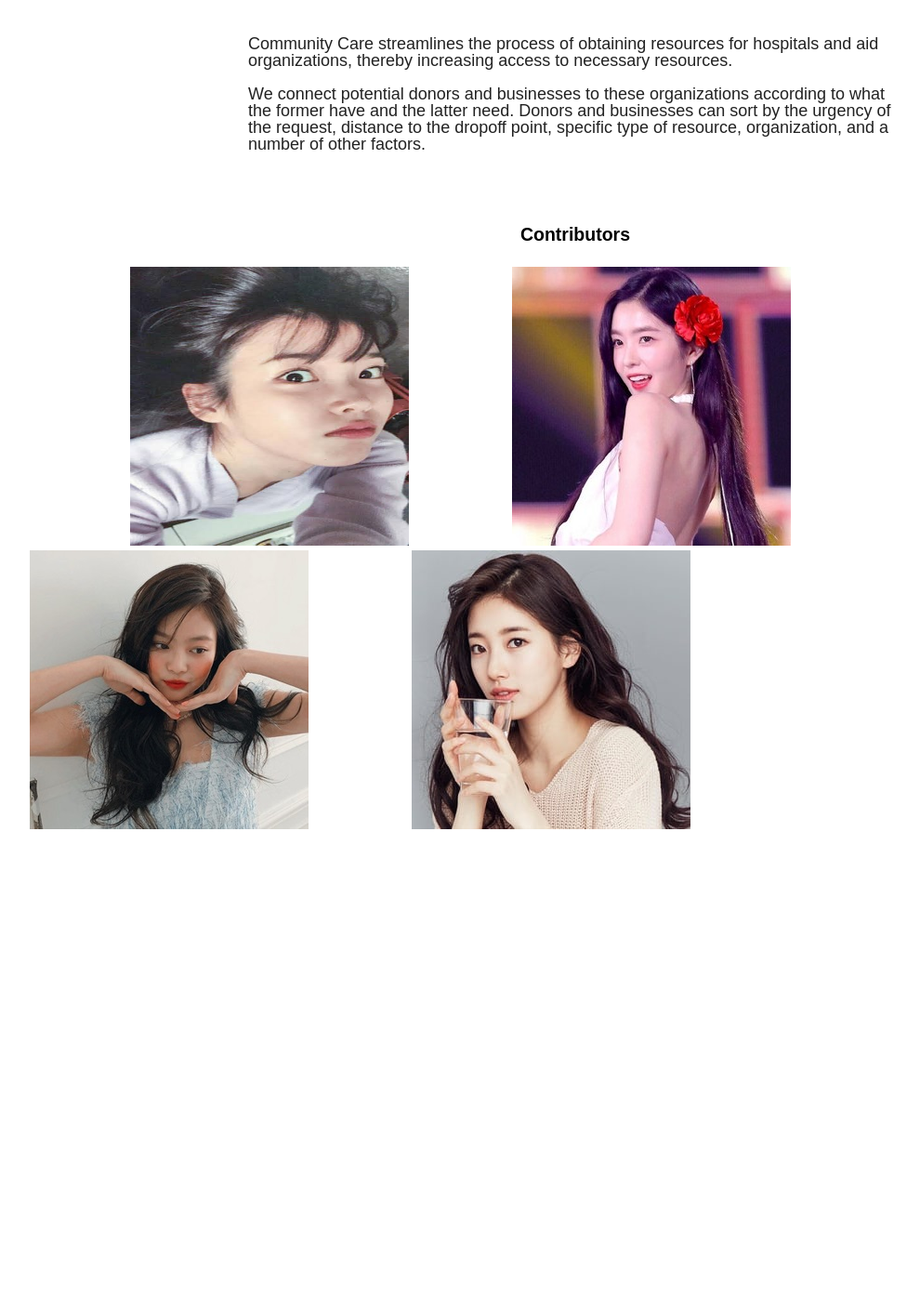
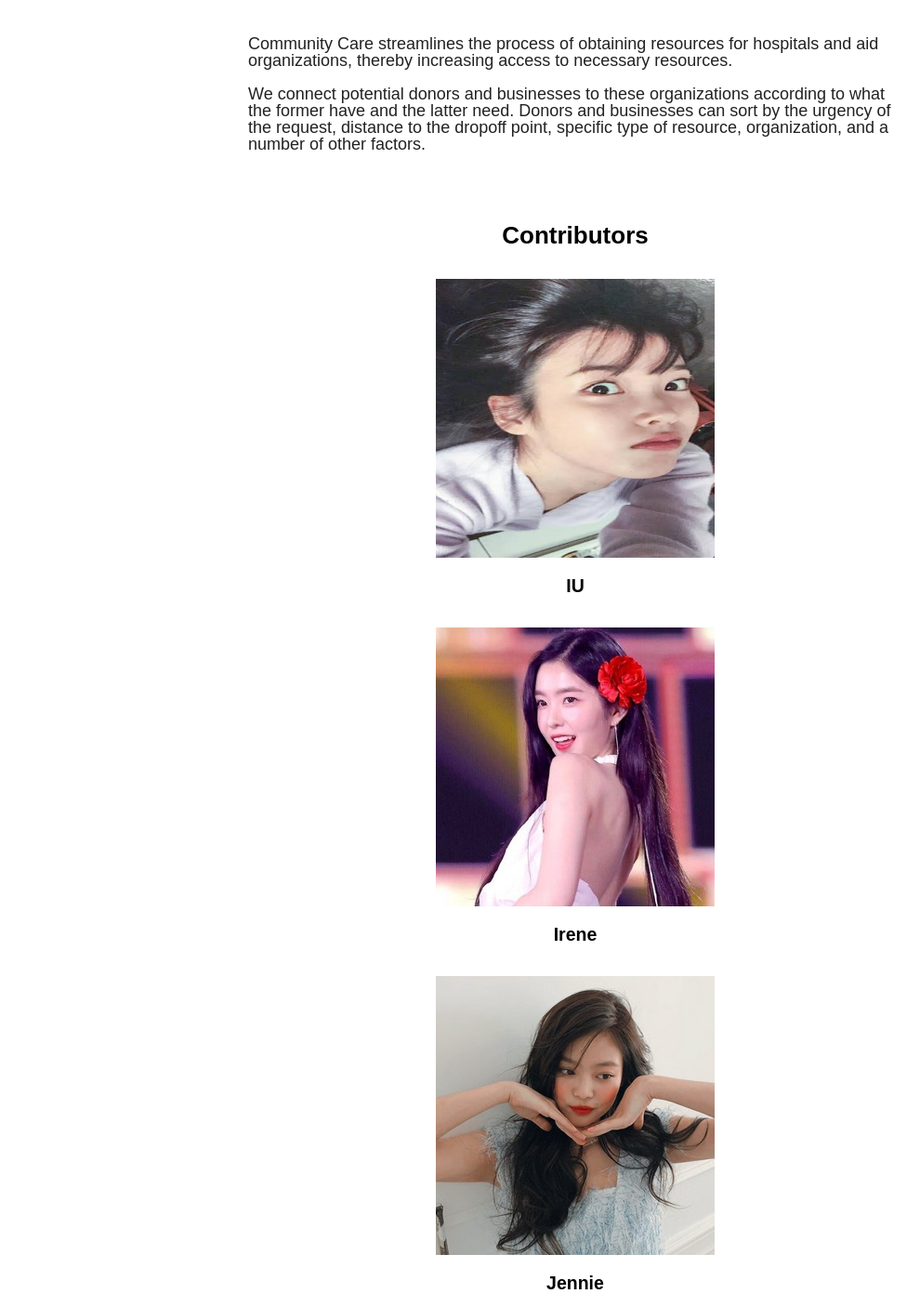
Before and after one commit to andrewli8/CharityWeb, a website: page public/about.html in a window 1280 px wide. Shown: the part 314-1720 px from the top of the page at 93% size, without its empty margins (21-1011 px from the left). Before the commit the page ends 1264 px from the top, so only its background shows below. Drawn offline with Linux system fonts and the light colour scheme.

Commit message:
Updated contributors

```diff
--- a/public/about.html
+++ b/public/about.html
@@ -28,16 +28,24 @@
                 We connect potential donors and businesses to these organizations according to what the former have and the latter need. Donors and businesses can sort by the urgency of the request, distance to the dropoff point, specific type of resource, organization, and a number of other factors.
             </p>
 
-            <div class="center"><h2>Contributors</h2></div>
-            &emsp;&emsp;&emsp;&emsp;&emsp;&emsp;&emsp;&emsp;
+            <div class="center"><h1>Contributors</h1></div>
+
+            <div class="center">
             <img src="IU confused.jpg" alt="IU" width="300" height="300">
-            &emsp;&emsp;&emsp;&emsp;&emsp;&emsp;&emsp;&emsp;
+            <h2>IU</h2>
+            </div>
+            <div class="center">
             <img src="irene 300x300.jpg" alt="Irene" width="300" height="300">
-            &emsp;&emsp;&emsp;&emsp;&emsp;&emsp;&emsp;&emsp;
+            <h2>Irene</h2>
+            </div>
+            <div class="center">
             <img src="jennie 300x300.jpg" alt="Jennie" width="300" height="300">
-            &emsp;&emsp;&emsp;&emsp;&emsp;&emsp;&emsp;&emsp;
+            <h2>Jennie</h2>
+            </div>
+            <div class="center">
             <img src="suzy 300x300.jpg" alt="Suzy" width="300" height="300">
-
+            <h2>Suzy</h2>
+            </div>
         </div>
     </body>
 </html>
```
